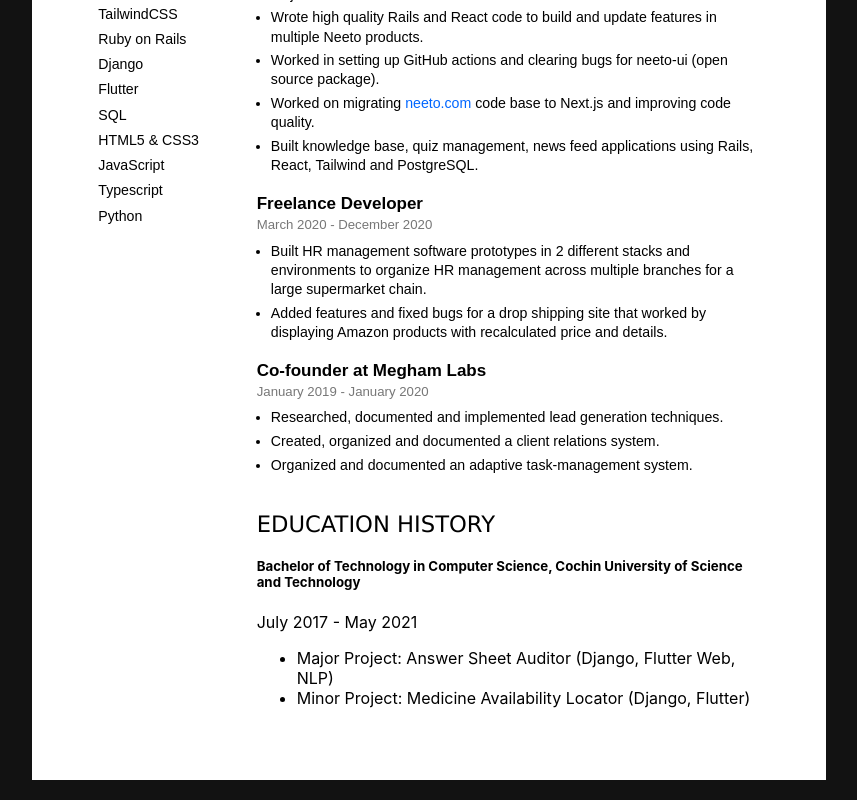
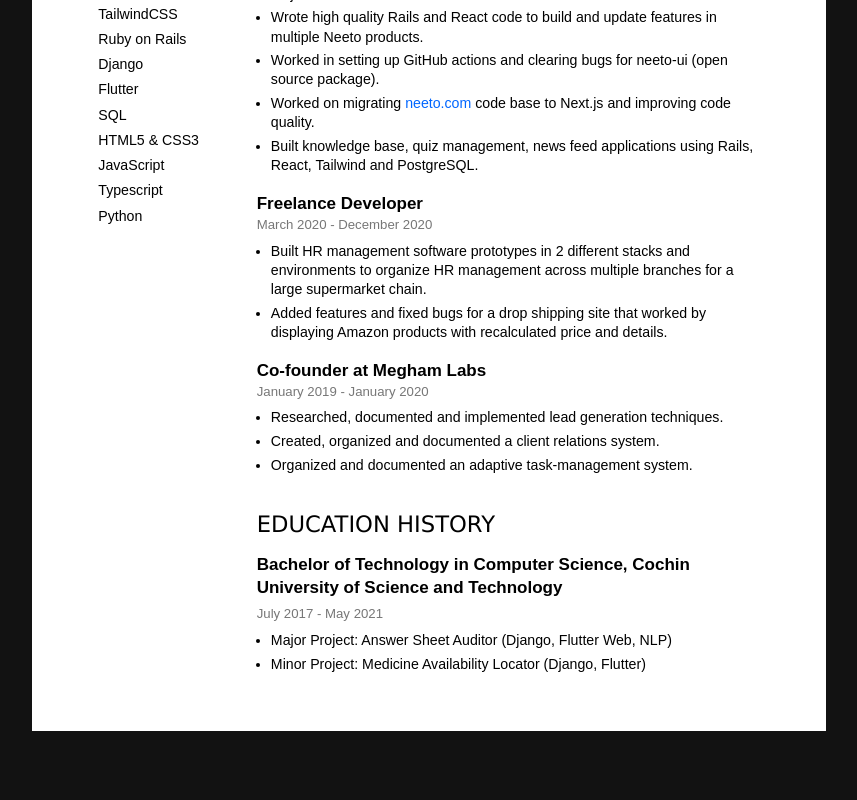
Before and after one commit to shamilsdq/shamilsdq-next, a Next.js app: page /resume in a window 1280 px wide. Shown: the part 701-1501 px from the top of the page, without its empty margins (211-1068 px from the left). After the commit the page ends 1452 px from the top, so only its background shows below. Built offline with nearby package versions, Linux system fonts and the light colour scheme.

Commit message:
Setup styles and updated file name

```diff
--- a/components/Resume/Education.tsx
+++ b/components/Resume/EducationHistory.tsx
@@ -1,7 +1,8 @@
 import { FunctionComponent } from "react";
+import styles from "styles/Resume.module.css";
 
 const EducationHistory: FunctionComponent = () => (
-    <section>
+    <section className={styles.educationHistory}>
         <h3>Education History</h3>
         <div>
             <article>
--- a/components/Resume/index.tsx
+++ b/components/Resume/index.tsx
@@ -6,7 +6,7 @@ import Skills from "./Skills";
 
 import Profile from "./Profile";
 import EmploymentHistory from "./EmploymentHistory";
-import EducationHistory from "./Education";
+import EducationHistory from "./EducationHistory";
 
 export {
     Title,
--- a/styles/Resume.module.css
+++ b/styles/Resume.module.css
@@ -162,3 +162,44 @@
 .employmentHistory article > ul > li > a {
     color: #0066ff;
 }
+
+
+
+.educationHistory > div {
+    display: flex;
+    flex-direction: column;
+    gap: 0.5cm;
+}
+
+.educationHistory article {
+    display: flex;
+    flex-direction: column;
+}
+
+.educationHistory article > h5 {
+    display: block;
+    font: 0.45cm Halvetica, sans-serif;
+    font-weight: 600;
+    line-height: 1.35;
+    margin-block: 0;
+}
+
+.educationHistory article > span {
+    display: block;
+    font: 0.35cm Halvetica, sans-serif;
+    color: #777777;
+    margin: 0.15cm 0 0.275cm 0;
+}
+
+.educationHistory article > ul {
+    display: flex;
+    flex-direction: column;
+    gap: 0.125cm;
+    padding: 0 0 0 0.375cm;
+    margin: 0;
+}
+
+.educationHistory article > ul > li {
+    font: 0.375cm Halvetica, sans-serif;
+    line-height: 1.35;
+}
```
